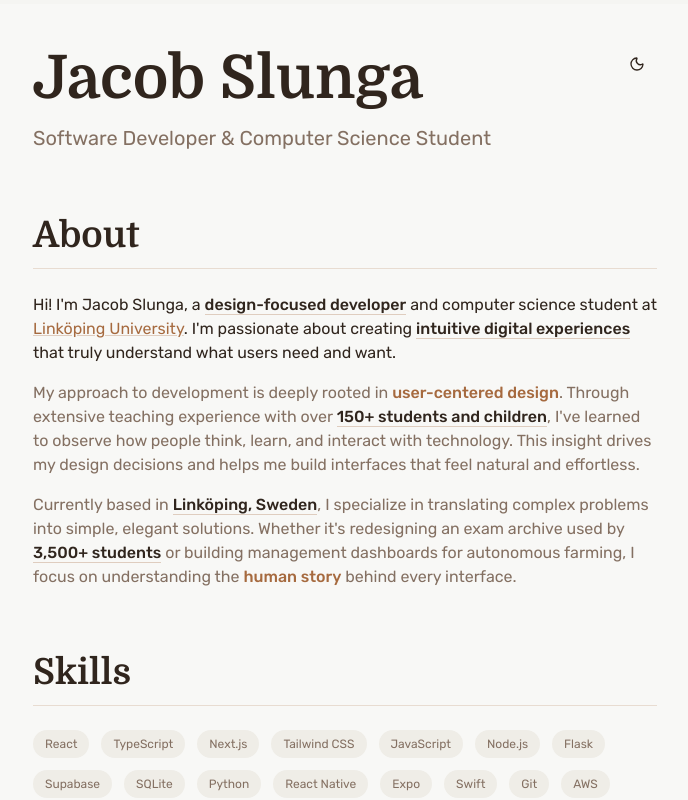
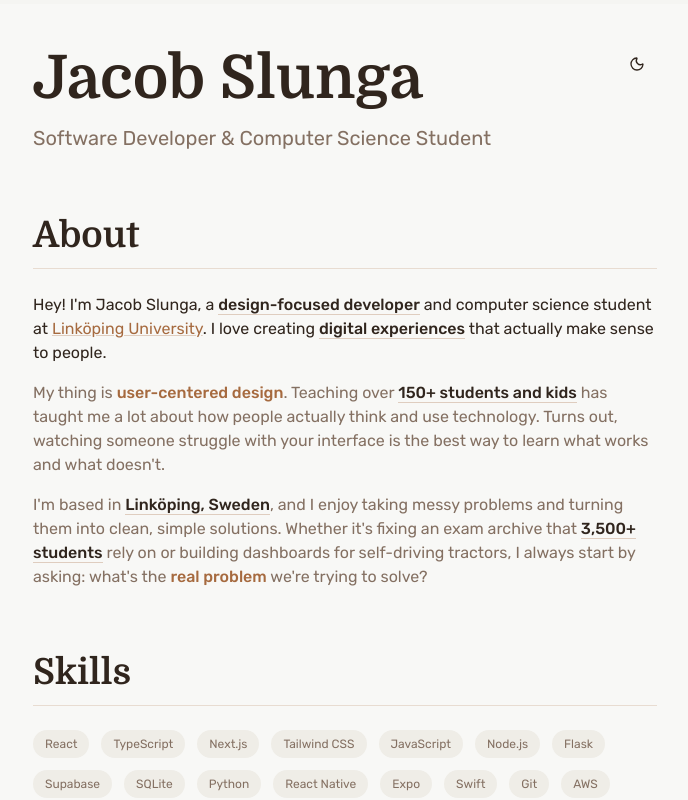
Before and after one commit to jacobslunga/portfolio-site, a React (Vite) app: page / in a window 1280 px wide. Shown: the top 800 px of the page, without its empty margins (295-983 px from the left). Built offline with nearby package versions, Linux system fonts and the light colour scheme.

Commit message:
changed the about site

```diff
--- a/src/pages/HomePage.tsx
+++ b/src/pages/HomePage.tsx
@@ -174,7 +174,7 @@ export default function HomePage() {
         </h2>
         <div className="space-y-4 text-muted-foreground">
           <p className="text-foreground">
-            Hi! I'm Jacob Slunga, a{" "}
+            Hey! I'm Jacob Slunga, a{" "}
             <span className="text-foreground font-medium border-b border-primary/30 hover:border-primary transition-colors cursor-default">
               design-focused developer
             </span>{" "}
@@ -187,41 +187,41 @@ export default function HomePage() {
             >
               Linköping University
             </a>
-            . I'm passionate about creating{" "}
+            . I love creating{" "}
             <span className="text-foreground font-medium border-b border-primary/30 hover:border-primary transition-colors cursor-default">
-              intuitive digital experiences
+              digital experiences
             </span>{" "}
-            that truly understand what users need and want.
+            that actually make sense to people.
           </p>
           <p>
-            My approach to development is deeply rooted in{" "}
+            My thing is{" "}
             <span className="text-primary hover:text-primary/80 font-medium transition-colors cursor-default">
               user-centered design
             </span>
-            . Through extensive teaching experience with over{" "}
+            . Teaching over{" "}
             <span className="text-foreground font-medium border-b border-primary/30 hover:border-primary transition-colors cursor-default">
-              150+ students and children
-            </span>
-            , I've learned to observe how people think, learn, and interact with
-            technology. This insight drives my design decisions and helps me
-            build interfaces that feel natural and effortless.
+              150+ students and kids
+            </span>{" "}
+            has taught me a lot about how people actually think and use
+            technology. Turns out, watching someone struggle with your interface
+            is the best way to learn what works and what doesn't.
           </p>
           <p>
-            Currently based in{" "}
+            I'm based in{" "}
             <span className="text-foreground font-medium border-b border-primary/30 hover:border-primary transition-colors cursor-default">
               Linköping, Sweden
             </span>
-            , I specialize in translating complex problems into simple, elegant
-            solutions. Whether it's redesigning an exam archive used by{" "}
+            , and I enjoy taking messy problems and turning them into clean,
+            simple solutions. Whether it's fixing an exam archive that{" "}
             <span className="text-foreground font-medium border-b border-primary/30 hover:border-primary transition-colors cursor-default">
               3,500+ students
             </span>{" "}
-            or building management dashboards for autonomous farming, I focus on
-            understanding the{" "}
+            rely on or building dashboards for self-driving tractors, I always
+            start by asking: what's the{" "}
             <span className="text-primary hover:text-primary/80 font-medium transition-colors cursor-default">
-              human story
+              real problem
             </span>{" "}
-            behind every interface.
+            we're trying to solve?
           </p>
         </div>
       </section>
```
